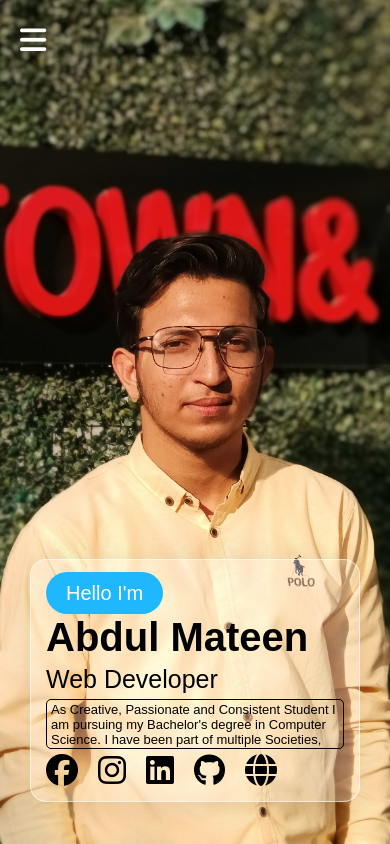
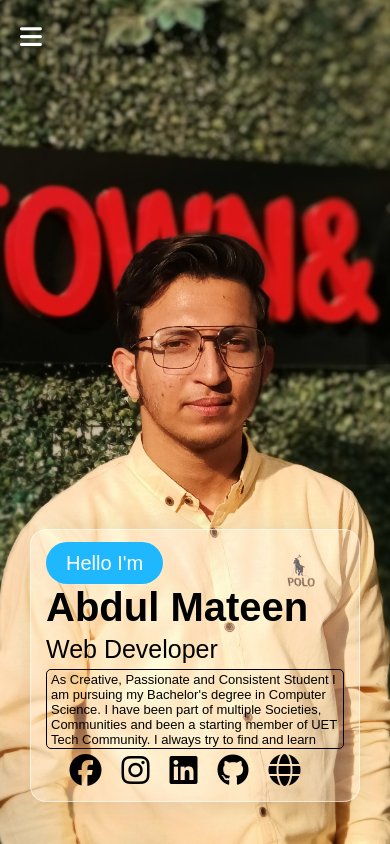
Before and after one commit to AbdulMateenzwl/Old-Portfolio, a plain HTML site: page index.html in a window 390 px wide. Drawn offline with Linux system fonts and the light colour scheme.

Commit message:
links wrap, center

```diff
--- a/index.html
+++ b/index.html
@@ -38,7 +38,7 @@
                     opportunities. My goal is to work as a software developer and
                     contribute to innovative technology solutions. Being Creative I
                     have multiple outstanding projects solo and in groups. </p>
-                <div class="social-media">
+                <div id="social-media">
                     <a href="https://facebook.com/AbdulMateenzwl"><i class="fab fa-facebook white-color fa-2x"></i></a>
                     <a href="https://instagram.com/AbdulMateenzwl"><i
                             class="fab fa-instagram white-color fa-2x"></i></a>
--- a/style.css
+++ b/style.css
@@ -90,13 +90,15 @@ body{
     font-size: 35px;
 }
 
-.social-media{
+#social-media{
     margin-top: 20px;
     display: flex;
-
+    flex-wrap: wrap;
+    /* align-items: center; */
+    justify-content: center;
 }
 
-.social-media a{
+#social-media a{
     margin-right: 20px;
     color: white;
 }
@@ -130,43 +132,14 @@ body{
     #bars{
         display: block;
         margin: 5px;
-        font-size: 30px;
+        font-size: 25px;
         color: white;
     }
+
     #details-info{
-        height: 50px;
-        overflow-x: scroll;
-        scroll-behavior: smooth;
-        font-size: small;
-        border: .3px solid black;
-        padding: 2px 4px;
-        border-radius: 5px;
-    }
-    #my-name{
-        font-size: 40px;
-    }
-    #work{
-        font-size: 25px;
+        height: 30px;
     }
 
-    #details-info::-webkit-scrollbar {
-        -webkit-appearance: none;
-    }
-
-
-    #details-info::-webkit-scrollbar:horizontal {
-        /* height: 11px; */
-        display: none;
-    }
-
-    #details-info::-webkit-scrollbar-thumb {
-        border-radius: 8px;
-        border: 2px solid black;
-        background-color: rgba(0, 0, 0, .5);
-    }
-    .social-media{
-        margin-top: 5px;
-    }
 }
 
 @media only screen and (max-width:800px){
@@ -205,5 +178,39 @@ body{
         padding: 15px;
         padding-top: 22px;
     }
+    #my-name{
+        font-size: 40px;
+    }
 
+    #work{
+        font-size: 25px;
+    }
+
+    #details-info{
+        height: 80px;
+        overflow-x: scroll;
+        scroll-behavior: smooth;
+        font-size: small;
+        border: .3px solid black;
+        padding: 2px 4px;
+        border-radius: 5px;
+    }
+
+    #details-info::-webkit-scrollbar {
+        -webkit-appearance: none;
+    }
+
+    #details-info::-webkit-scrollbar:horizontal {
+        /* height: 11px; */
+        display: none;
+    }
+
+    #details-info::-webkit-scrollbar-thumb {
+        border-radius: 8px;
+        border: 2px solid black;
+        background-color: rgba(0, 0, 0, .5);
+    }
+    #social-media{
+        margin-top: 5px;
+    }
 }
```
